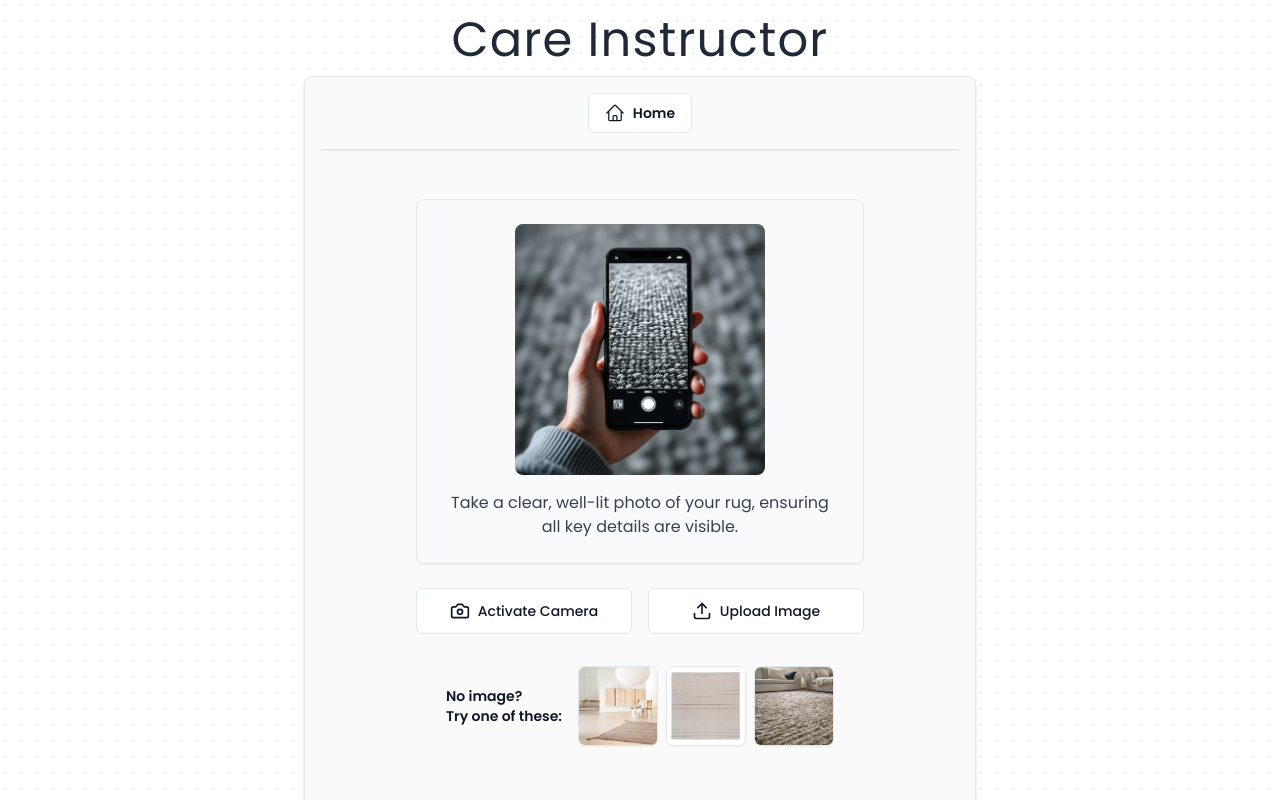
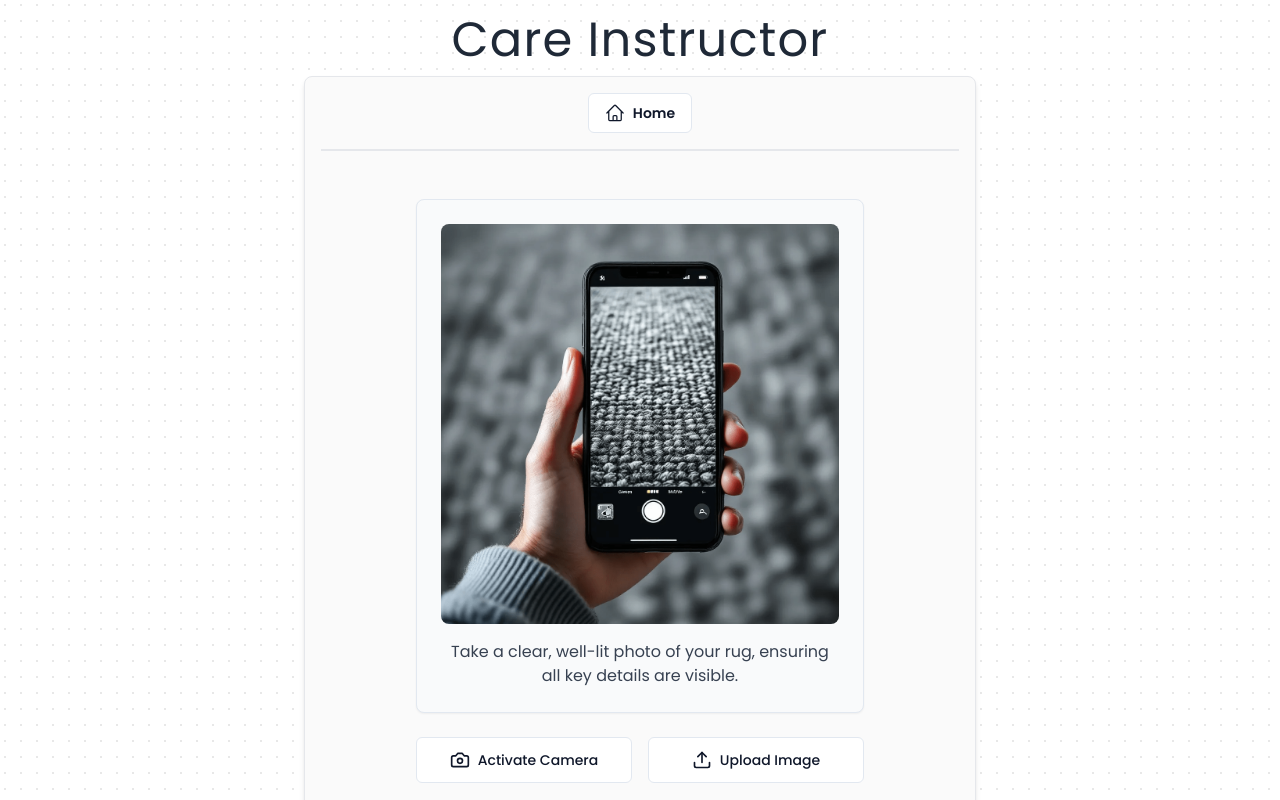
Before and after one commit to laguagu/woodnotes, a Next.js app: page /care in a window 1280 px wide. Shown: the top 800 px of the page. Built offline with nearby package versions, Linux system fonts and the light colour scheme.

Commit message:
Fix img warning

```diff
--- a/components/chat/MediaInputComponent.tsx
+++ b/components/chat/MediaInputComponent.tsx
@@ -131,6 +131,7 @@ export default function WoodnotesMediaInputComponent({
               src="/steps/instructions.png"
               height={250}
               width={250}
+              style={{ width: 'auto', height: 'auto' }}
               className="mx-auto mb-4 rounded-lg object-cover"
             />
             <p className="text-gray-700">
```
